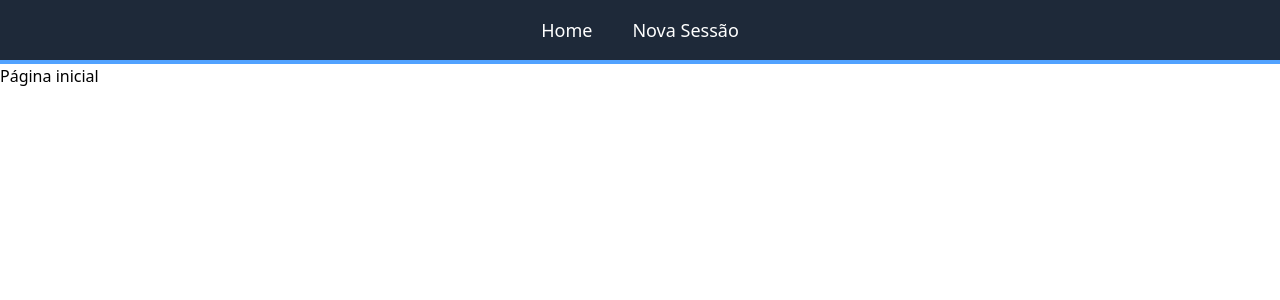
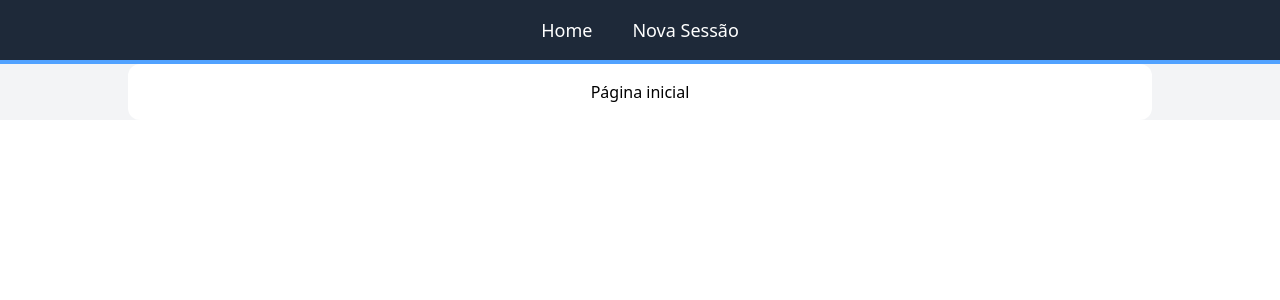
Before and after one commit to luisa-ganasevici/Cp-05_Front-end, a React (Vite) app: page / in a window 1280 px wide. Shown: the top 300 px of the page. Built offline with nearby package versions, Linux system fonts and the light colour scheme.

Commit message:
feat: not-found page added

```diff
--- a/package.json
+++ b/package.json
@@ -11,6 +11,7 @@
   },
   "dependencies": {
     "@tailwindcss/vite": "^4.1.13",
+    "lucide-react": "^0.544.0",
     "react": "^19.1.1",
     "react-dom": "^19.1.1",
     "react-router-dom": "^7.9.2",
--- a/src/App.tsx
+++ b/src/App.tsx
@@ -2,6 +2,7 @@ import { BrowserRouter, Route, Routes } from "react-router-dom"
 import { Layout } from "./components/layout"
 import { Home } from "./pages/home"
 import { NovaSessao } from "./pages/nova-sessao"
+import { NotFound } from "./pages/not-found"
 
 function App() {
   return (
@@ -11,11 +12,9 @@ function App() {
         <Routes>
 
           <Route path="/" element={<Layout/>}>
-
             <Route index element={<Home/>}/>
-
             <Route path="/add" element={<NovaSessao/>}/>
-
+            <Route path="*" element={<NotFound />} />
           </Route>
 
         </Routes>
--- a/src/components/layout.tsx
+++ b/src/components/layout.tsx
@@ -10,8 +10,10 @@ export function Layout(){
                 </nav>
             </div>
 
-            <main>
-                <Outlet />
+            <main className="flex items-center justify-center bg-gray-100">
+                <section className="flex items-center justify-center bg-white p-4 w-4/5 rounded-xl">
+                    <Outlet />
+                </section>
             </main>
         </>
 
--- /dev/null
+++ b/src/pages/not-found.tsx
@@ -0,0 +1,21 @@
+import { Link } from "react-router-dom";
+import { Frown } from 'lucide-react';
+
+export function NotFound() {
+  return (
+    <div className="flex flex-col items-center justify-center">
+      <h1 className="text-xl mt-10 mb-5 text-red-600">404 - Página não encontrada</h1>
+
+      <Frown className="w-60 h-60 mb-6 text-gray-500" strokeWidth={1.75}/>
+
+      <p className="mb-2">Mas tudo bem</p>
+
+      <Link
+        className="bg-blue-500 p-2 rounded-lg text-white hover:bg-blue-600"
+        to="/"
+      >
+        Clique aqui para voltar para a Home
+      </Link>
+    </div>
+  );
+}
```
Also changed, not shown: 1 other file (tests, documents, lock files or other folders).
